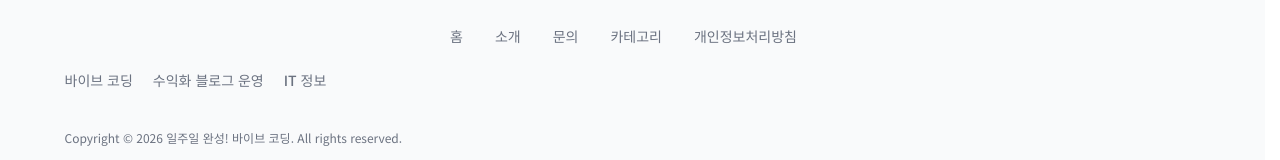
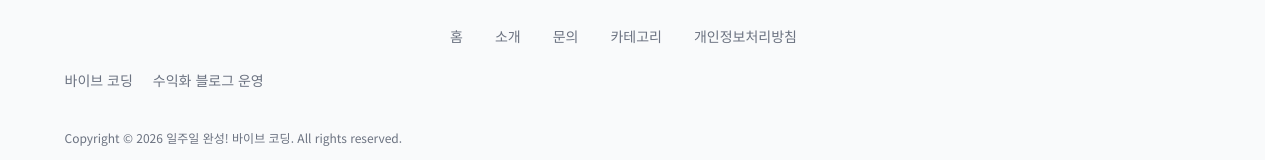
Before and after one commit to ijsmith00/vibe-blog, a Next.js app: page / in a window 1280 px wide. Shown: the part 1383-1543 px from the top of the page. Built offline with nearby package versions, Linux system fonts and the light colour scheme.

Commit message:
카테고리 하나 삭제

```diff
--- a/app/(site)/layout.js
+++ b/app/(site)/layout.js
@@ -11,7 +11,7 @@ export default async function SiteLayout({ children }) {
       <main className="flex min-h-0 min-w-0 flex-1 flex-col">
         <div className="mx-auto w-full max-w-[1200px] page-gutter">{children}</div>
       </main>
-      <Footer />
+      <Footer categories={categories} />
     </>
   );
 }
--- a/app/components/Footer.js
+++ b/app/components/Footer.js
@@ -1,6 +1,4 @@
 import Link from "next/link";
-
-import { SITE_CATEGORIES } from "@/lib/site-config";
 
 const BLOG_NAME = "일주일 완성! 바이브 코딩";
 const INTRO =
@@ -18,7 +16,10 @@ function categoryHref(name) {
   return `/category/${encodeURIComponent(name)}`;
 }
 
-export default function Footer() {
+/**
+ * @param {{ categories?: string[] }} props — `getAllCategories()`와 헤더와 동일한 목록
+ */
+export default function Footer({ categories = [] }) {
   return (
     <footer className="border-t border-border bg-bg-sub text-text-sub dark:border-dm-border dark:bg-dm-bg dark:text-dm-muted">
       <div className="mx-auto w-full max-w-[1200px] page-gutter py-12">
@@ -47,7 +48,7 @@ export default function Footer() {
             className="mt-6 flex w-full flex-wrap items-center justify-center gap-x-5 gap-y-2 md:justify-start"
             aria-label="카테고리"
           >
-            {SITE_CATEGORIES.map((name) => (
+            {categories.map((name) => (
               <Link
                 key={name}
                 href={categoryHref(name)}
--- a/app/components/NotFoundContent.js
+++ b/app/components/NotFoundContent.js
@@ -103,7 +103,7 @@ export default async function NotFoundContent() {
           </section>
         </div>
       </main>
-      <Footer />
+        <Footer categories={categories} />
     </>
   );
 }
--- a/lib/config.js
+++ b/lib/config.js
@@ -36,7 +36,6 @@ export const DEFAULT_DESCRIPTION =
 export const SITE_CATEGORIES = [
   "바이브 코딩",
   "수익화 블로그 운영",
-  "IT 정보",
 ];
 
 /** public 기준 경로 */
```
